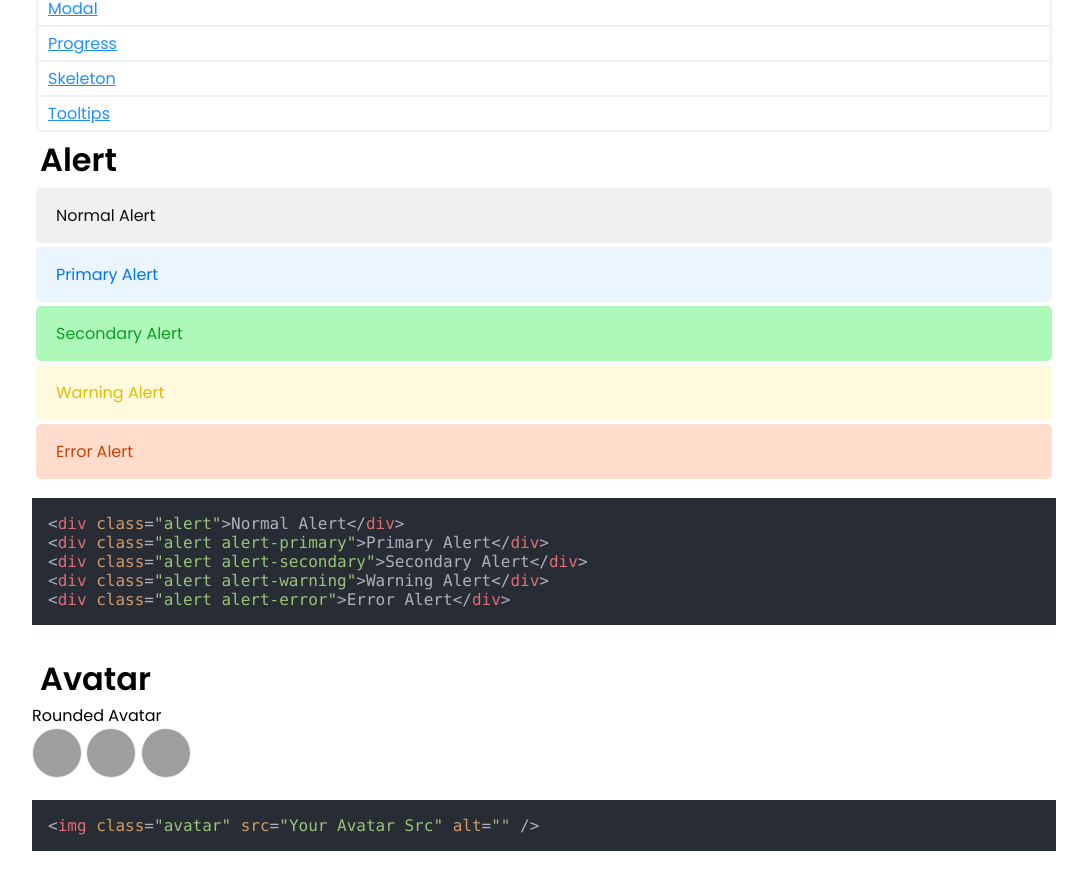
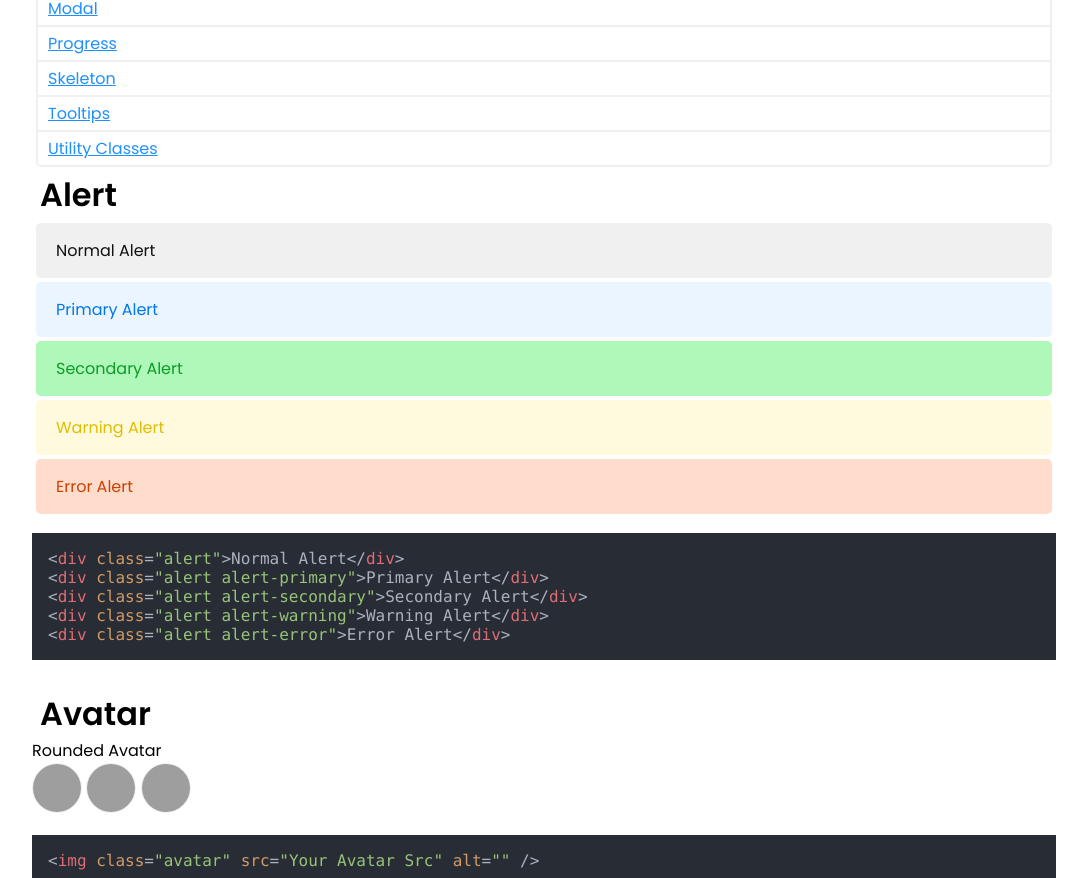
Before and after one commit to napthedev/squishyui, a website: page index.html in a window 1280 px wide. Shown: the part 1019-1897 px from the top of the page, without its empty margins (96-1183 px from the left). Drawn offline with nearby package versions, Linux system fonts and the light colour scheme; grey boxes are pictures that could not be loaded.

Commit message:
update to menu

```diff
--- a/index.html
+++ b/index.html
@@ -75,6 +75,7 @@
         <a href="#progress">Progress</a>
         <a href="#skeleton">Skeleton</a>
         <a href="#tooltips">Tooltips</a>
+        <a href="#utility">Utility Classes</a>
       </div>
 
       <h1 id="alert">Alert</h1>
```
